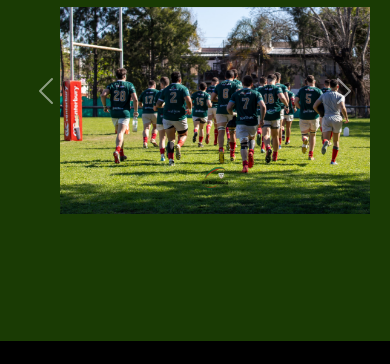
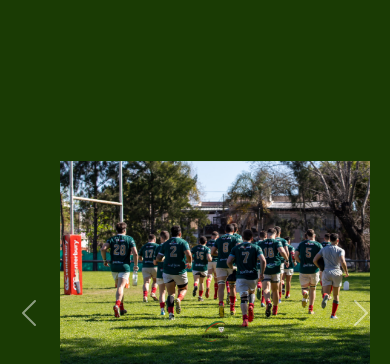
Before and after one commit to daniloet/PreEntrega3-Etcheverry, a website: page pages/fotos.html in a window 390 px wide. Shown: the part 109-473 px from the top of the page. Drawn offline with nearby package versions, Linux system fonts and the light colour scheme.

Commit message:
se corrigio el footer y el grid de la mediaquery y se corrigio errores de tamaños

```diff
--- a/pages/fotos.html
+++ b/pages/fotos.html
@@ -66,11 +66,14 @@
 
 
         <main class="padding-main2">
-            <div id="carouselExampleFade" class="carousel slide carousel-fade">
+
+            <div id="carouselExampleFade" class="carousel-container" class="carousel slide carousel-fade">
                 <div class="carousel-inner">
                     <div class="carousel-item active">
-                        <img src="../assets/382591036_10227922883155728_1692541811790902711_n.jpg" class="d-block w-100"
-                            alt="equipo de sitas de espaldas entrando a la cancha">
+                        <div class="carousel-image">
+                            <img src="../assets/382591036_10227922883155728_1692541811790902711_n.jpg"
+                                class="d-block w-100" alt="equipo de sitas de espaldas entrando a la cancha">
+                        </div>
                     </div>
                     <div class="carousel-item">
                         <img src="../assets/385871466_10227922882475711_1083850107630372066_n.jpg" class="d-block w-100"
@@ -92,6 +95,7 @@
                     <span class="visually-hidden">Next</span>
                 </button>
             </div>
+
         </main>
 
 
--- a/scss/styles.scss
+++ b/scss/styles.scss
@@ -62,9 +62,10 @@ body {
     }
 
     main {
-        .card{
+        .card {
             background-color: rgba(255, 255, 255, 0.15);
         }
+
         grid-area: main;
         padding: 20px;
 
@@ -157,15 +158,18 @@ body {
     #grid {
         display: grid;
         grid-template-columns: 1fr 2fr;
-        grid-template-rows: 0.2fr 3fr 1fr 1fr;
+        grid-template-rows: 0.3fr 3fr 0.5fr 0.1fr;
         grid-template-areas:
             "header header"
             "main main"
             "aside aside"
             "footer footer"
         ;
+        align-items: stretch;
     }
-
+    body, html {
+    height: 100%;
+}
 
     header {
         grid-area: header;
@@ -175,15 +179,29 @@ body {
     main {
         grid-area: main;
         text-align: center;
-        padding-top: 35px !important;
+        padding-top: 130px !important;
+    }
+
+    .carousel-container {
+        display: flex;
+        align-items: center;
+        height: 50vh;
+    }
+
+    .carousel-image {
+margin: 0 auto
+    }
+    .carousel-item {
+        padding-top: 0px;
+        padding-left: 0px;
     }
 
     .padding-main {
-        padding-top: 45px !important;
+        padding-top: 130px !important;
     }
 
     .padding-main2 {
-        padding-top: 55px !important;
+        padding-top: 80px !important;
     }
 
     aside {
```
Also changed, not shown: css/styles.css, 1 other file.
